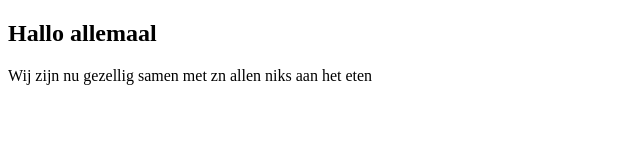
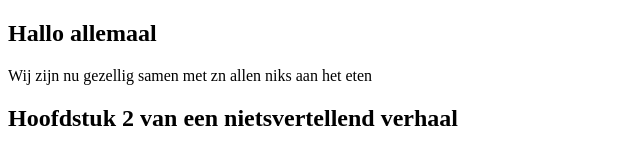
Before and after one commit to willistim16/tims_eerste_project, a plain HTML site: page index.html in a window 1280 px wide. Shown: the whole page, without its empty margins (0-640 px from the left). Drawn offline with Linux system fonts and the light colour scheme.

Commit message:
oke daar gaan we weer met hoofdstuk 2

```diff
--- a/index.html
+++ b/index.html
@@ -7,5 +7,5 @@
 <body>
 <h2>Hallo allemaal</h2>
 <p>Wij zijn nu gezellig samen met zn allen niks aan het eten</p>
-</body>
+<h2>Hoofdstuk 2 van een nietsvertellend verhaal</h2></body>
 </html>
```
